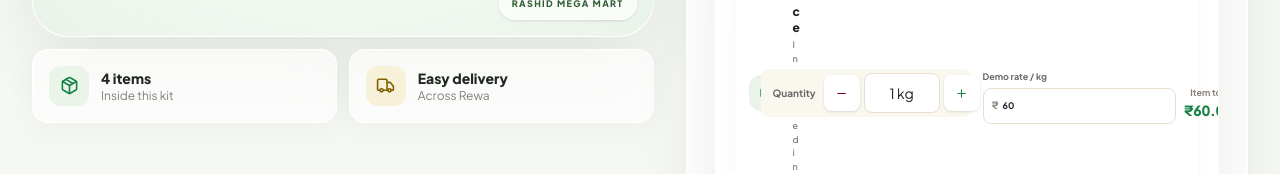
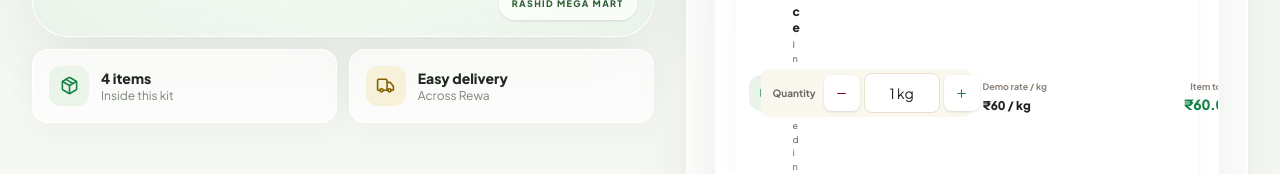
Before and after one commit to NoorTechnologies/rashidmegamartv0.1, a Next.js app: page /kits/basic-kitchen in a window 1280 px wide. Shown: the part 768-942 px from the top of the page. Built offline with nearby package versions, Linux system fonts and the light colour scheme.

Commit message:
Keep demo item rates store-controlled and read-only

```diff
--- a/src/components/KitCustomizer.tsx
+++ b/src/components/KitCustomizer.tsx
@@ -159,14 +159,12 @@ export default function KitCustomizer({ kit }: { kit: GroceryKit }) {
                   <button type="button" aria-label={`Increase ${line.name}`} disabled={!isValidGroceryQuantity(line.quantity)} onClick={() => saveContents(contents.map((entry, i) => i === index ? { ...entry, quantity: adjustQuantity(entry.quantity, 1) } : entry))} className="flex size-9 items-center justify-center rounded-lg bg-white text-[#168447] shadow-sm hover:bg-[#EAF3E9] disabled:opacity-35"><Plus size={13} /></button>
                 </div>
               </div>
-              <div className="mt-2 grid grid-cols-[minmax(0,1fr)_auto] items-end gap-2 sm:w-[250px] sm:shrink-0">
-                <label className="min-w-0 text-[9px] font-bold text-[#686868]">Demo rate / {line.rateUnit}
-                  <span className="mt-1 flex h-9 items-center rounded-lg border border-[#E8DFD1] bg-white px-2">
-                    <span className="mr-1 text-[10px] text-[#8A8178]">₹</span>
-                    <input type="number" min="0" step="0.01" inputMode="decimal" aria-label={line.name + " rate per " + line.rateUnit} value={line.rate} onChange={(event) => saveContents(contents.map((entry, i) => i === index ? { ...entry, rate: Math.max(0, Number(event.target.value) || 0) } : entry))} className="w-full bg-transparent text-xs font-extrabold text-[#202124] outline-none" />
-                  </span>
-                </label>
-                <div className="pb-1 text-right">
+              <div className="mt-2 flex items-end justify-between gap-3 sm:w-[250px] sm:shrink-0">
+                <div>
+                  <p className="text-[9px] font-bold text-[#8A8178]">Demo rate / {line.rateUnit}</p>
+                  <p className="mt-1 text-xs font-extrabold tabular-nums text-[#202124]">₹{line.rate.toLocaleString("en-IN")} / {line.rateUnit}</p>
+                </div>
+                <div className="text-right">
                   <p className="text-[9px] font-bold text-[#8A8178]">Item total</p>
                   <p className="text-sm font-black tabular-nums text-[#168447]">{formatEstimate(getLineAmount(line))}</p>
                 </div>
@@ -209,12 +207,9 @@ export default function KitCustomizer({ kit }: { kit: GroceryKit }) {
                           <button type="button" aria-label={`Increase ${item.name}`} onClick={() => saveContents(contents, additions.map((entry, i) => i === index ? { ...entry, quantity: adjustQuantity(entry.quantity, 1) } : entry))} className="flex size-8 shrink-0 items-center justify-center text-[#168447]"><Plus size={12} /></button>
                         </span>
                       </label>
-                      <label className="text-[9px] font-bold text-[#686868]">Rate / {item.rateUnit}
-                        <span className="mt-1 flex h-8 items-center rounded-lg border border-[#E8DFD1] bg-white px-2">
-                          <span className="mr-1 text-[10px] text-[#8A8178]">₹</span>
-                          <input type="number" min="0" step="0.01" inputMode="decimal" value={item.rate} onChange={(event) => saveContents(contents, additions.map((entry, i) => i === index ? { ...entry, rate: Math.max(0, Number(event.target.value) || 0) } : entry))} className="w-full bg-transparent text-[11px] font-extrabold outline-none" />
-                        </span>
-                      </label>
+                      <div className="text-[9px] font-bold text-[#686868]">Demo rate / {item.rateUnit}
+                        <p className="mt-1 text-xs font-extrabold text-[#202124]">₹{item.rate.toLocaleString("en-IN")} / {item.rateUnit}</p>
+                      </div>
                     </div>
                     <p className="mt-2 text-right text-[11px] font-black text-[#168447]">Item total: {formatEstimate(getLineAmount(item))}</p>
                   </div>
```
